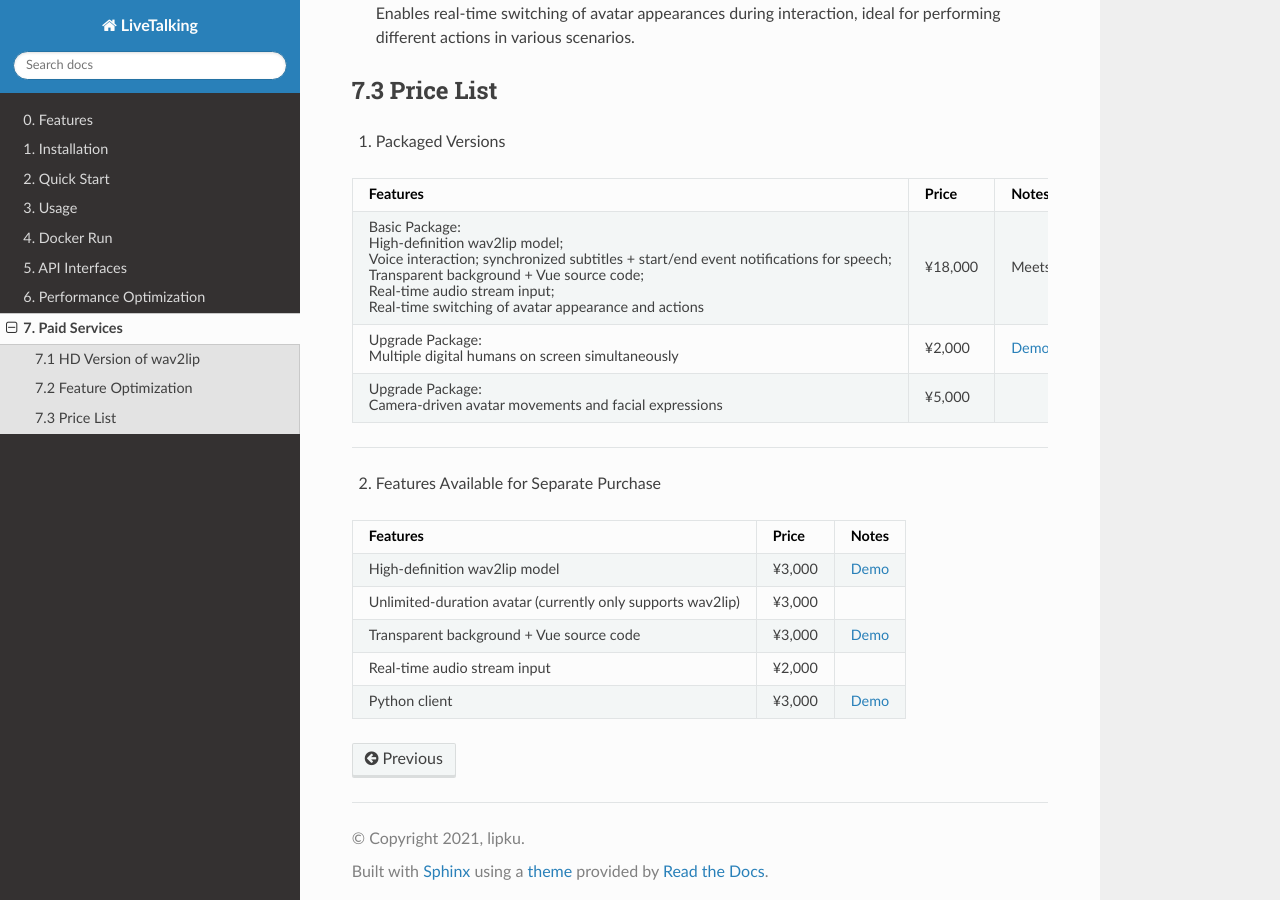
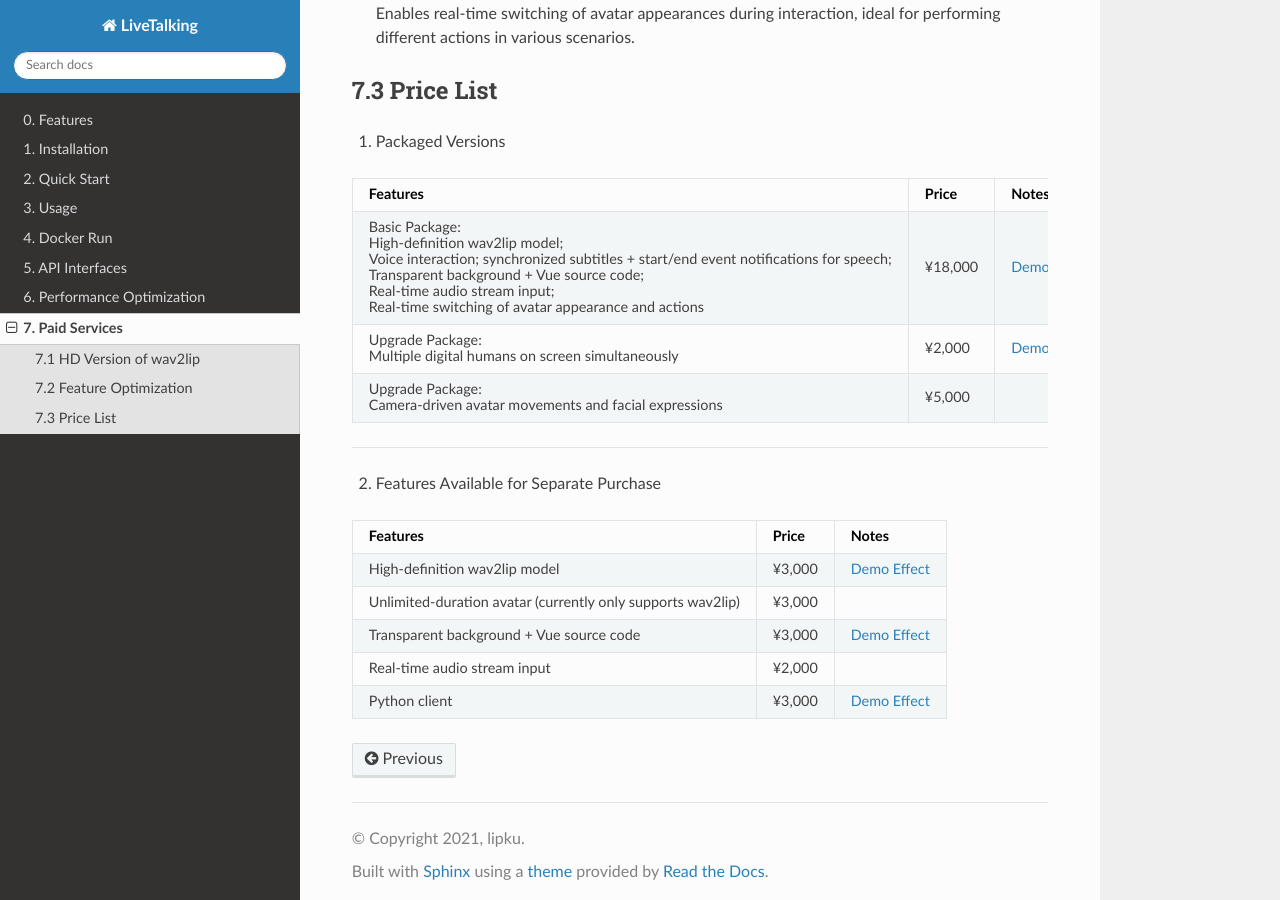
Before and after one commit to lipku/livetalking-doc, a Sphinx documentation site: the page built from docs/source/service.md, in a window 1280 px wide and 900 px high, scrolled down 1134 px. Built offline with Sphinx 7.4.7 and the Read the Docs theme 3.1.0, drawn with Linux system fonts in a browser that asks for light colours.

Commit message:
update doc

```diff
--- a/docs/source/service.md
+++ b/docs/source/service.md
@@ -42,8 +42,8 @@ P.S.: The HD model improves lip movement accuracy and tooth clarity, **not** the
 
 | Features | Price | Notes |
 | :--- | :--- | :--- |
-| Basic Package:<br>High-definition wav2lip model;<br>Voice interaction; synchronized subtitles + start/end event notifications for speech;<br>Transparent background + Vue source code;<br>Real-time audio stream input;<br>Real-time switching of avatar appearance and actions | ¥18,000 | Meets most large-screen display and digital human presentation needs |
-| Upgrade Package:<br>Multiple digital humans on screen simultaneously | ¥2,000 | [Demo](https://www.bilibili.com/video/BV1FAPVzYEfC) |
+| Basic Package:<br>High-definition wav2lip model;<br>Voice interaction; synchronized subtitles + start/end event notifications for speech;<br>Transparent background + Vue source code;<br>Real-time audio stream input;<br>Real-time switching of avatar appearance and actions | ¥18,000 | [Demo Effect](https://youtu.be/-ss0H8qLr7E), Meets most large-screen display and digital human presentation needs |
+| Upgrade Package:<br>Multiple digital humans on screen simultaneously | ¥2,000 | [Demo Effect](https://youtu.be/DWmXRyU2C9M) |
 | Upgrade Package:<br>Camera-driven avatar movements and facial expressions | ¥5,000 | |
 
 ---
@@ -53,8 +53,8 @@ P.S.: The HD model improves lip movement accuracy and tooth clarity, **not** the
 
 | Features | Price | Notes |
 | :--- | :--- | :--- |
-| High-definition wav2lip model | ¥3,000 | [Demo](./assets/wav2lipls384.MP4) |
+| High-definition wav2lip model | ¥3,000 | [Demo Effect](./assets/wav2lipls384.MP4) |
 | Unlimited-duration avatar (currently only supports wav2lip) | ¥3,000 | |
-| Transparent background + Vue source code | ¥3,000 | [Demo](https://www.bilibili.com/video/BV1CYKWzzEzs/) |
+| Transparent background + Vue source code | ¥3,000 | [Demo Effect](https://youtu.be/2KgbFjcBOew) |
 | Real-time audio stream input | ¥2,000 | |
-| Python client | ¥3,000 | [Demo](https://www.bilibili.com/video/BV13va7zNEVv) |
+| Python client | ¥3,000 | [Demo Effect](https://youtu.be/f7mC9fH2YLg) |
```
